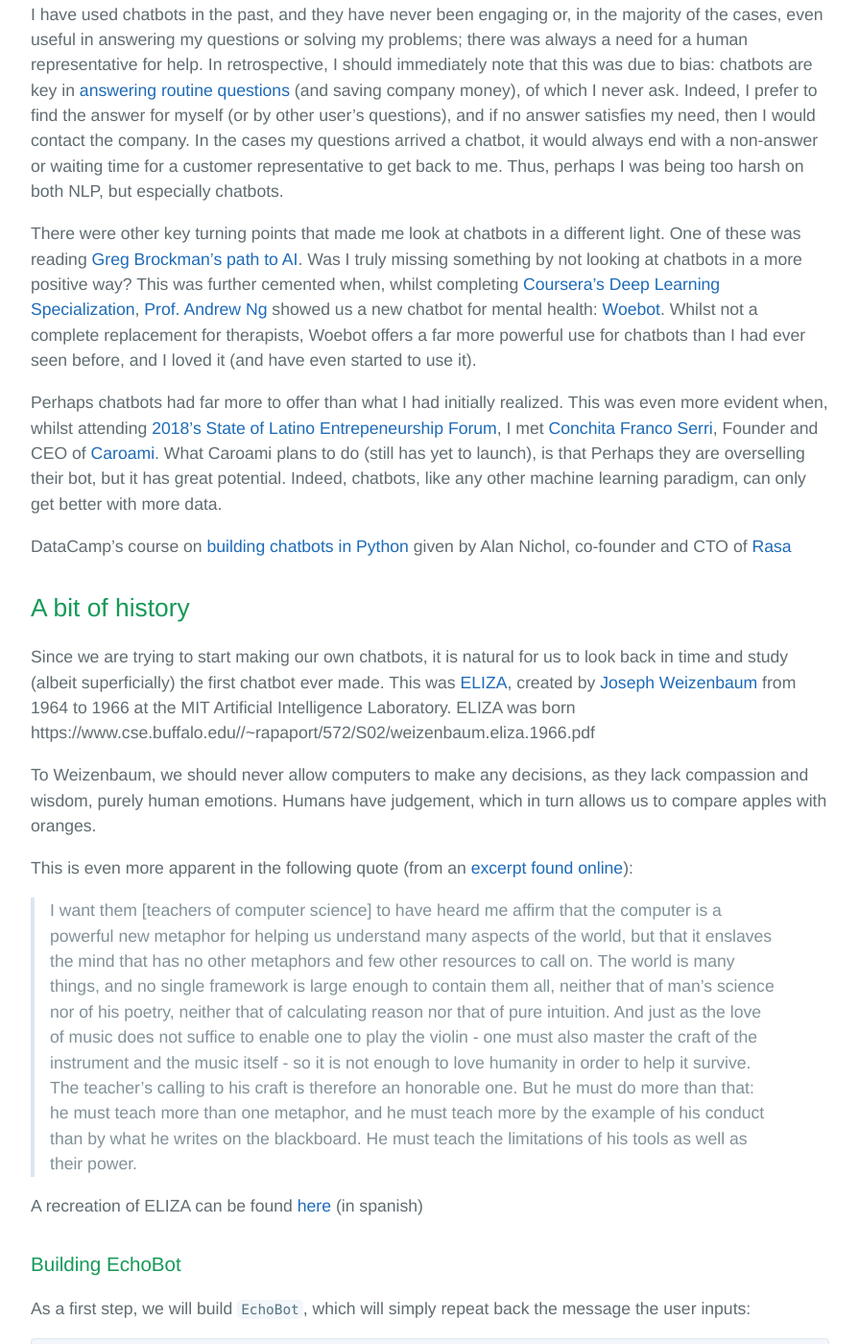
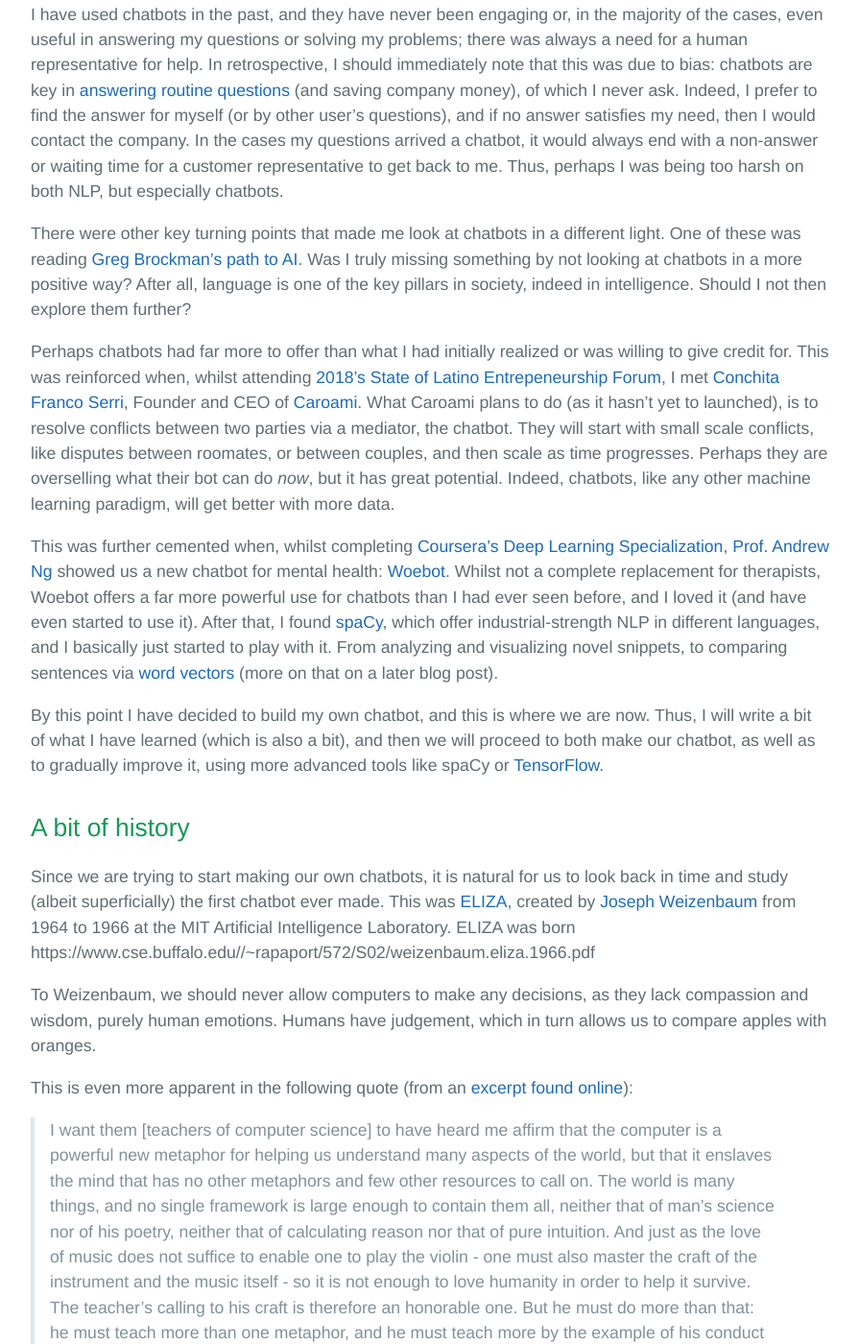
Before and after one commit to PDillis/pdillis.github.io, a Jekyll site: the page built from _posts/2018-04-18-PythonChatbot0.markdown, in a window 1280 px wide and 1400 px high, scrolled down 670 px. Shown: the whole window at 96% size, without its empty margins (192-1087 px from the left). Built offline with Jekyll 4.4.1, drawn with Linux system fonts in a browser that asks for light colours; some of the changed text lies outside the part shown.

Commit message:
Update 2018-04-18-PythonChatbot0.markdown

````diff
--- a/_posts/2018-04-18-PythonChatbot0.markdown
+++ b/_posts/2018-04-18-PythonChatbot0.markdown
@@ -9,11 +9,13 @@
 
 I have used chatbots in the past, and they have never been engaging or, in the majority of the cases, even useful in answering my questions or solving my problems; there was always a need for a human representative for help. In retrospective, I should immediately note that this was due to bias: chatbots are key in [answering routine questions](https://www.ibm.com/blogs/watson/2017/10/how-chatbots-reduce-customer-service-costs-by-30-percent/) (and saving company money), of which I never ask. Indeed, I prefer to find the answer for myself (or by other user's questions), and if no answer satisfies my need, then I would contact the company. In the cases my questions arrived a chatbot, it would always end with a non-answer or waiting time for a customer representative to get back to me. Thus, perhaps I was being too harsh on both NLP, but especially chatbots.
 
-There were other key turning points that made me look at chatbots in a different light. One of these was reading [Greg Brockman's path to AI](https://blog.gregbrockman.com/my-path-to-openai). Was I truly missing something by not looking at chatbots in a more positive way? This was further cemented when, whilst completing [Coursera's Deep Learning Specialization](https://www.coursera.org/account/accomplishments/specialization/certificate/M94FBCS34JG5), [Prof. Andrew Ng](http://www.andrewng.org/) showed us a new chatbot for mental health: [Woebot](https://woebot.io/). Whilst not a complete replacement for therapists, Woebot offers a far more powerful use for chatbots than I had ever seen before, and I loved it (and have even started to use it).
+There were other key turning points that made me look at chatbots in a different light. One of these was reading [Greg Brockman's path to AI](https://blog.gregbrockman.com/my-path-to-openai). Was I truly missing something by not looking at chatbots in a more positive way? After all, language is one of the key pillars in society, indeed in intelligence. Should I not then explore them further?
 
-Perhaps chatbots had far more to offer than what I had initially realized. This was even more evident when, whilst attending [2018's State of Latino Entrepeneurship Forum](https://www.gsb.stanford.edu/events/2018-state-latino-entrepreneurship-forum), I met [Conchita Franco Serri](https://www.linkedin.com/in/conchitaserri), Founder and CEO of [Caroami](http://caroami.com/). What Caroami plans to do (still has yet to launch), is that Perhaps they are overselling their bot, but it has great potential. Indeed, chatbots, like any other machine learning paradigm, can only get better with more data.
+Perhaps chatbots had far more to offer than what I had initially realized or was willing to give credit for. This was reinforced when, whilst attending [2018's State of Latino Entrepeneurship Forum](https://www.gsb.stanford.edu/events/2018-state-latino-entrepreneurship-forum), I met [Conchita Franco Serri](https://www.linkedin.com/in/conchitaserri), Founder and CEO of [Caroami](http://caroami.com/). What Caroami plans to do (as it hasn't yet to launched), is to resolve conflicts between two parties via a mediator, the chatbot. They will start with small scale conflicts, like disputes between roomates, or between couples, and then scale as time progresses. Perhaps they are overselling what their bot can do *now*, but it has great potential. Indeed, chatbots, like any other machine learning paradigm, will get better with more data.
 
-DataCamp's course on [building chatbots in Python](https://www.datacamp.com/courses/building-chatbots-in-python) given by Alan Nichol, co-founder and CTO of [Rasa](http://rasa.com/)
+This was further cemented when, whilst completing [Coursera's Deep Learning Specialization](https://www.coursera.org/account/accomplishments/specialization/certificate/M94FBCS34JG5), [Prof. Andrew Ng](http://www.andrewng.org/) showed us a new chatbot for mental health: [Woebot](https://woebot.io/). Whilst not a complete replacement for therapists, Woebot offers a far more powerful use for chatbots than I had ever seen before, and I loved it (and have even started to use it). After that, I found [spaCy](https://spacy.io/), which offer industrial-strength NLP in different languages, and I basically just started to play with it. From analyzing and visualizing novel snippets, to comparing sentences via [word vectors](https://blog.acolyer.org/2016/04/21/the-amazing-power-of-word-vectors/) (more on that on a later blog post).
+
+By this point I have decided to build my own chatbot, and this is where we are now. Thus, I will write a bit of what I have learned (which is also a bit), and then we will proceed to both make our chatbot, as well as to gradually improve it, using more advanced tools like spaCy or [TensorFlow](https://www.tensorflow.org/).
 
 ## A bit of history
 
@@ -30,19 +32,31 @@
 
 ### Building EchoBot
 
+The chatbot we will build will be greatly influenced by the following:
+
+- [Noah Moroze's simpleChatBot](https://github.com/nmoroze/SimpleChatBot)
+- [Jezz Higgin's recreation of ELIZA](https://github.com/jezhiggins/eliza.py)
+- DataCamp's course on [building chatbots in Python](https://www.datacamp.com/courses/building-chatbots-in-python) given by Alan Nichol, co-founder and CTO of [Rasa](http://rasa.com/).
+
+The latter will set the tone and direction we will take, as it helped me realize how to scale this endeavor.
+
 As a first step, we will build `EchoBot`, which will simply repeat back the message the user inputs:
 
 ```python
 # This will be printed, creating the dialogue between the bot and the user
-bot_template = "BOT : {0}"
-user_template = "USER : {0}"
+bot_template = "BOT : {}"
+user_template = "USER : {}"
+```
 
+```python
 # Define a function that responds to a user's message:
 def respond(message):
 	# Concatenate the user's message to the end of a standard bot response
 	bot_message = "I can hear you! You said: " + message
 	return bot_message
+```
 
+```python
 # Define a function that sends a message to the bot. This will log the message
 # and the bot's response.
 def send_message(message):
````
